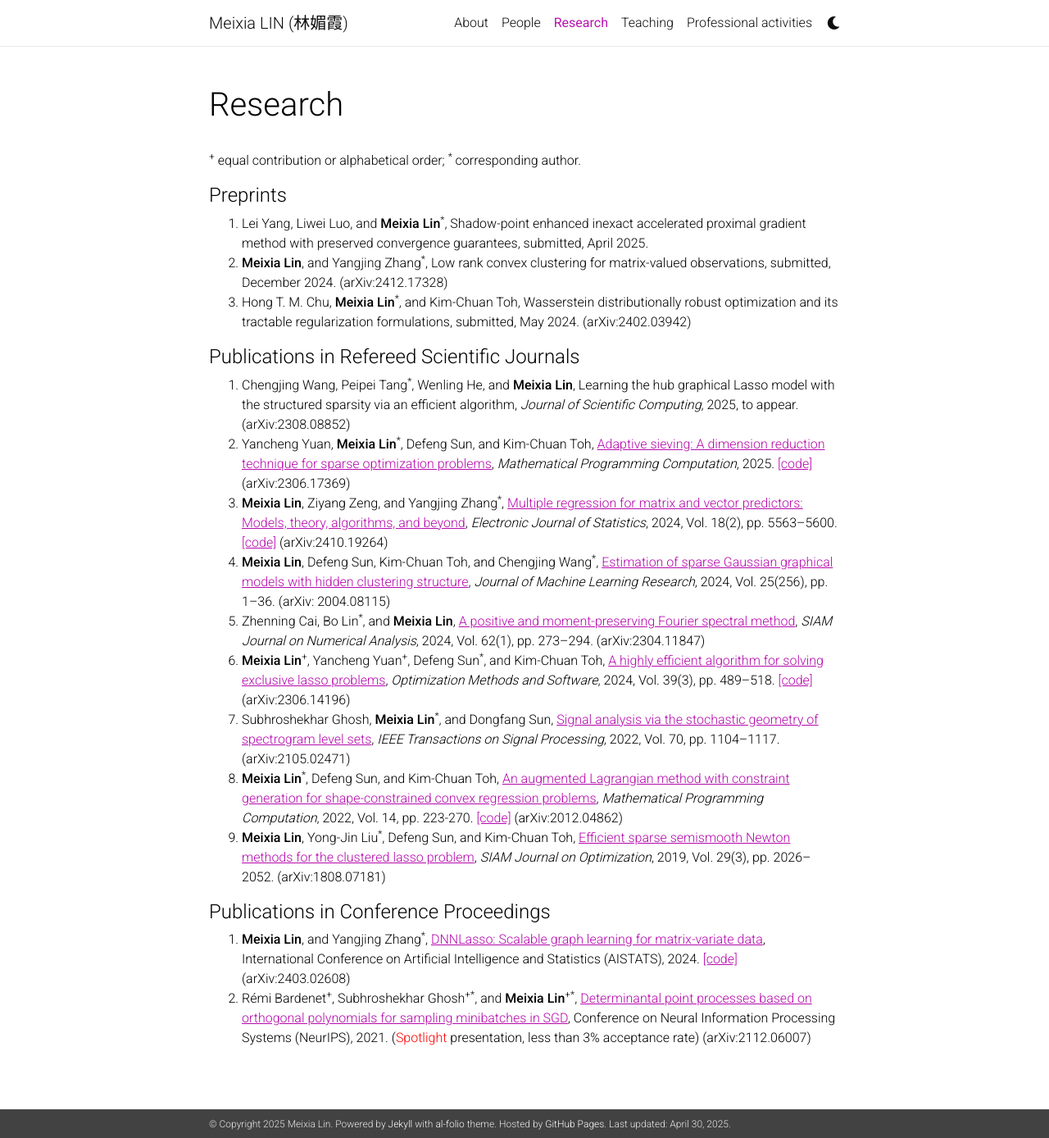
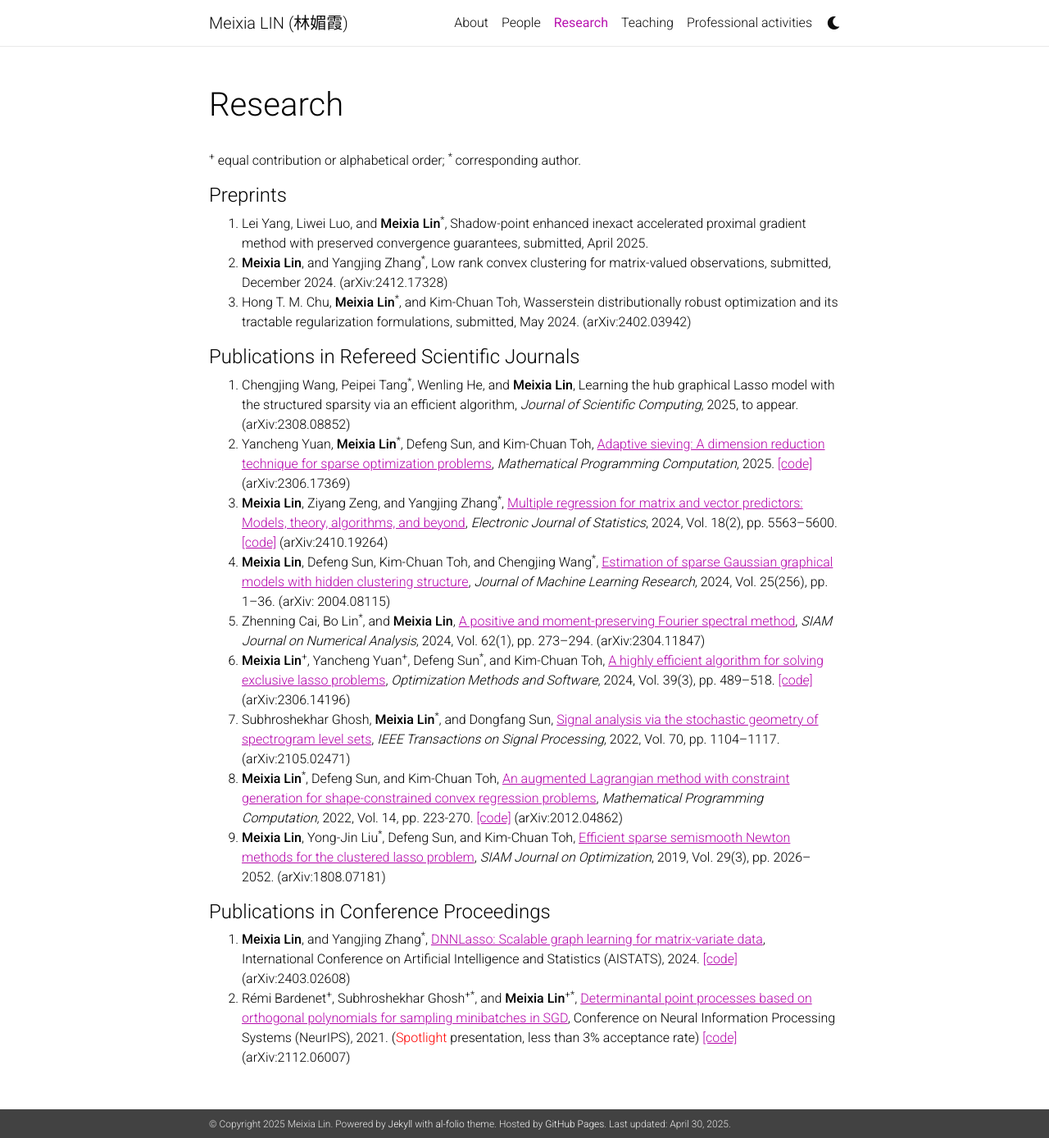
Before and after one commit to linmeixia/linmeixia.github.io, a Jekyll site: the page built from _pages/publications.md, in a window 1280 px wide and 1388 px high. Shown: the whole window at 82% size. Built offline with Jekyll 4.4.1, drawn with Linux system fonts in a browser that asks for light colours; nearby versions of some CDN libraries; comment, search, counter and statistics services are not loaded; a style sheet for code colours, icons or effects is not loaded; some of the changed lines change nothing that is shown.

Commit message:
Update publications.md

```diff
--- a/_pages/publications.md
+++ b/_pages/publications.md
@@ -20,13 +20,13 @@
 
 
 1. Chengjing Wang, Peipei Tang<sup>*</sup>, Wenling He, and <strong>Meixia Lin</strong>, Learning the hub graphical Lasso model with the structured sparsity via an efficient algorithm, _Journal of Scientific Computing_, 2025, to appear. (arXiv:2308.08852)
-2. Yancheng Yuan, <strong>Meixia Lin</strong><sup>*</sup>, Defeng Sun, and Kim-Chuan Toh, <a href="https://doi.org/10.1007/s12532-025-00282-2" style="text-decoration: underline;"> Adaptive sieving: A dimension reduction technique for sparse optimization problems</a>, _Mathematical Programming Computation_, 2025. <a href="https://doi.org/10.5281/zenodo.15087424." style="text-decoration: underline;">[code]</a> (arXiv:2306.17369)
+2. Yancheng Yuan, <strong>Meixia Lin</strong><sup>*</sup>, Defeng Sun, and Kim-Chuan Toh, <a href="https://doi.org/10.1007/s12532-025-00282-2" style="text-decoration: underline;"> Adaptive sieving: A dimension reduction technique for sparse optimization problems</a>, _Mathematical Programming Computation_, 2025. <a href="https://github.com/linmeixia/Adaptive_Sieving_SparseOpt" style="text-decoration: underline;">[code]</a> (arXiv:2306.17369)
 3. <strong>Meixia Lin</strong>, Ziyang Zeng, and Yangjing Zhang<sup>*</sup>, <a href="https://projecteuclid.org/journals/electronic-journal-of-statistics/volume-18/issue-2/Multiple-regression-for-matrix-and-vector-predictors--Models-theory/10.1214/24-EJS2330.full" style="text-decoration: underline;"> Multiple regression for matrix and vector predictors: Models, theory, algorithms, and beyond</a>, _Electronic Journal of Statistics_, 2024, Vol. 18(2), pp. 5563--5600. <a href="https://github.com/linmeixia/MVRegPlus" style="text-decoration: underline;">[code]</a> (arXiv:2410.19264)
 4. <strong>Meixia Lin</strong>, Defeng Sun, Kim-Chuan Toh, and Chengjing Wang<sup>*</sup>, <a href="https://jmlr.org/papers/v25/20-354.html" style="text-decoration: underline;"> Estimation of sparse Gaussian graphical models with hidden clustering structure</a>, _Journal of Machine Learning Research_, 2024, Vol. 25(256), pp. 1--36. (arXiv: 2004.08115)
 5. Zhenning Cai, Bo Lin<sup>*</sup>, and <strong>Meixia Lin</strong>, <a href="https://epubs.siam.org/doi/10.1137/23M1563918" style="text-decoration: underline;"> A positive and moment-preserving Fourier spectral method</a>, _SIAM Journal on Numerical Analysis_, 2024, Vol. 62(1), pp. 273--294. (arXiv:2304.11847)
 6. <strong>Meixia Lin</strong><sup>+</sup>, Yancheng Yuan<sup>+</sup>, Defeng Sun<sup>*</sup>, and Kim-Chuan Toh, <a href="https://www.tandfonline.com/doi/full/10.1080/10556788.2023.2253356" style="text-decoration: underline;"> A highly efficient algorithm for solving exclusive lasso problems</a>, _Optimization Methods and Software_, 2024, Vol. 39(3), pp. 489--518. <a href="https://github.com/linmeixia/exclusive-lasso-solver" style="text-decoration: underline;">[code]</a> (arXiv:2306.14196)
 7. Subhroshekhar Ghosh, <strong>Meixia Lin</strong><sup>*</sup>, and Dongfang Sun, <a href="https://ieeexplore.ieee.org/document/9720125" style="text-decoration: underline;"> Signal analysis via the stochastic geometry of spectrogram level sets</a>, _IEEE Transactions on Signal Processing_, 2022, Vol. 70, pp. 1104--1117. (arXiv:2105.02471)
-8. <strong>Meixia Lin</strong><sup>*</sup>, Defeng Sun, and Kim-Chuan Toh, <a href="https://link.springer.com/article/10.1007/s12532-021-00210-0" style="text-decoration: underline;"> An augmented Lagrangian method with constraint generation for shape-constrained convex regression problems</a>, _Mathematical Programming Computation_, 2022, Vol. 14, pp. 223-270. <a href="https://doi.org/10.5281/zenodo.5543733" style="text-decoration: underline;">[code]</a> (arXiv:2012.04862)
+8. <strong>Meixia Lin</strong><sup>*</sup>, Defeng Sun, and Kim-Chuan Toh, <a href="https://link.springer.com/article/10.1007/s12532-021-00210-0" style="text-decoration: underline;"> An augmented Lagrangian method with constraint generation for shape-constrained convex regression problems</a>, _Mathematical Programming Computation_, 2022, Vol. 14, pp. 223-270. <a href="https://github.com/linmeixia/cvx_reg_code" style="text-decoration: underline;">[code]</a> (arXiv:2012.04862)
 9. <strong>Meixia Lin</strong>, Yong-Jin Liu<sup>*</sup>, Defeng Sun, and Kim-Chuan Toh, <a href="https://epubs.siam.org/doi/abs/10.1137/18M1207752" style="text-decoration: underline;"> Efficient sparse semismooth Newton methods for the clustered lasso problem</a>, _SIAM Journal on Optimization_, 2019, Vol. 29(3), pp. 2026--2052. (arXiv:1808.07181)
 
 
@@ -35,4 +35,4 @@
 <h4>Publications in Conference Proceedings</h4>
 
 1. <strong>Meixia Lin</strong>, and Yangjing Zhang<sup>*</sup>, <a href="https://proceedings.mlr.press/v238/lin24b.html" style="text-decoration: underline;"> DNNLasso: Scalable graph learning for matrix-variate data</a>, International Conference on Artificial Intelligence and Statistics (AISTATS), 2024. <a href="https://github.com/YangjingZhang/DNNLasso" style="text-decoration: underline;">[code]</a> (arXiv:2403.02608)
-2. Rémi Bardenet<sup>+</sup>, Subhroshekhar Ghosh<sup>+*</sup>, and <strong>Meixia Lin</strong><sup>+*</sup>, <a href="https://dl.acm.org/doi/10.5555/3540261.3541502" style="text-decoration: underline;"> Determinantal point processes based on orthogonal polynomials for sampling minibatches in SGD</a>, Conference on Neural Information Processing Systems (NeurIPS), 2021. (<span style="color:red">Spotlight</span> presentation, less than 3% acceptance rate) (arXiv:2112.06007)
+2. Rémi Bardenet<sup>+</sup>, Subhroshekhar Ghosh<sup>+*</sup>, and <strong>Meixia Lin</strong><sup>+*</sup>, <a href="https://dl.acm.org/doi/10.5555/3540261.3541502" style="text-decoration: underline;"> Determinantal point processes based on orthogonal polynomials for sampling minibatches in SGD</a>, Conference on Neural Information Processing Systems (NeurIPS), 2021. (<span style="color:red">Spotlight</span> presentation, less than 3% acceptance rate) <a href="https://github.com/linmeixia/Minibatch_with_dpp" style="text-decoration: underline;">[code]</a> (arXiv:2112.06007)
```
